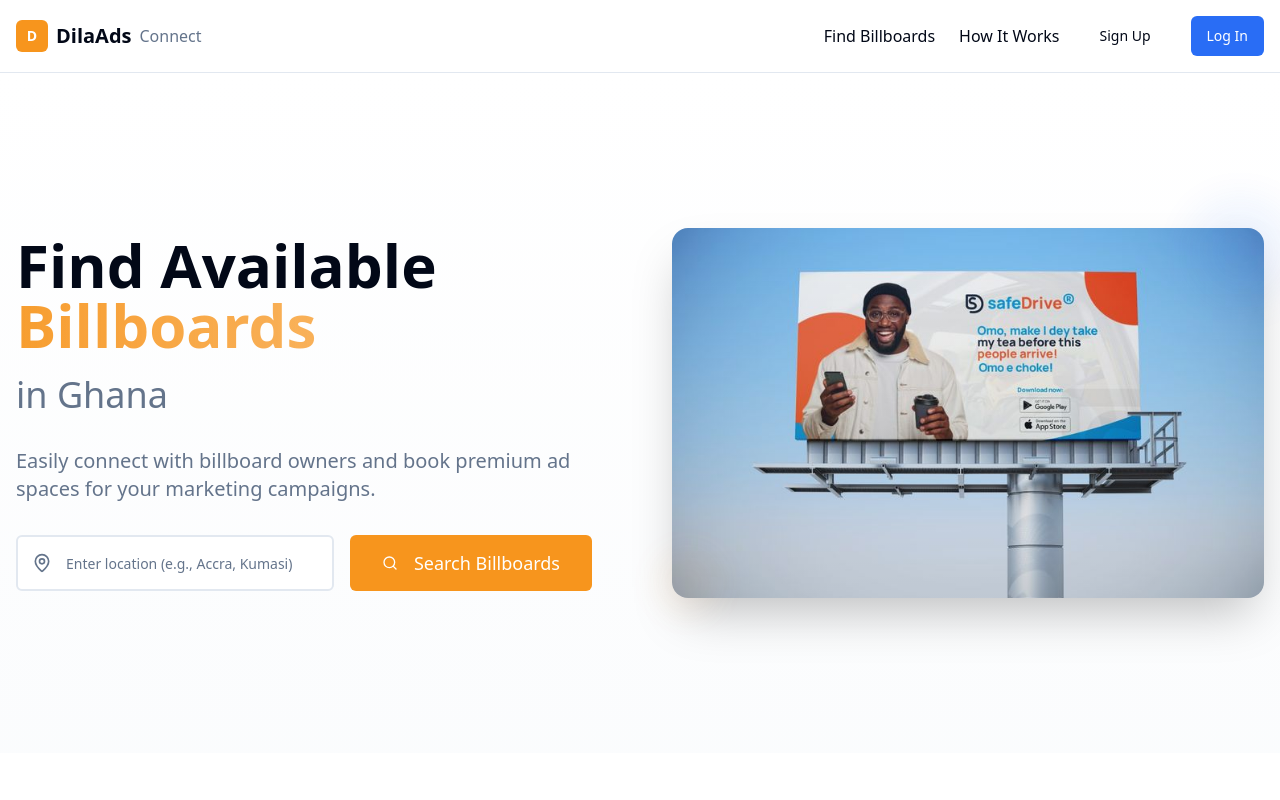
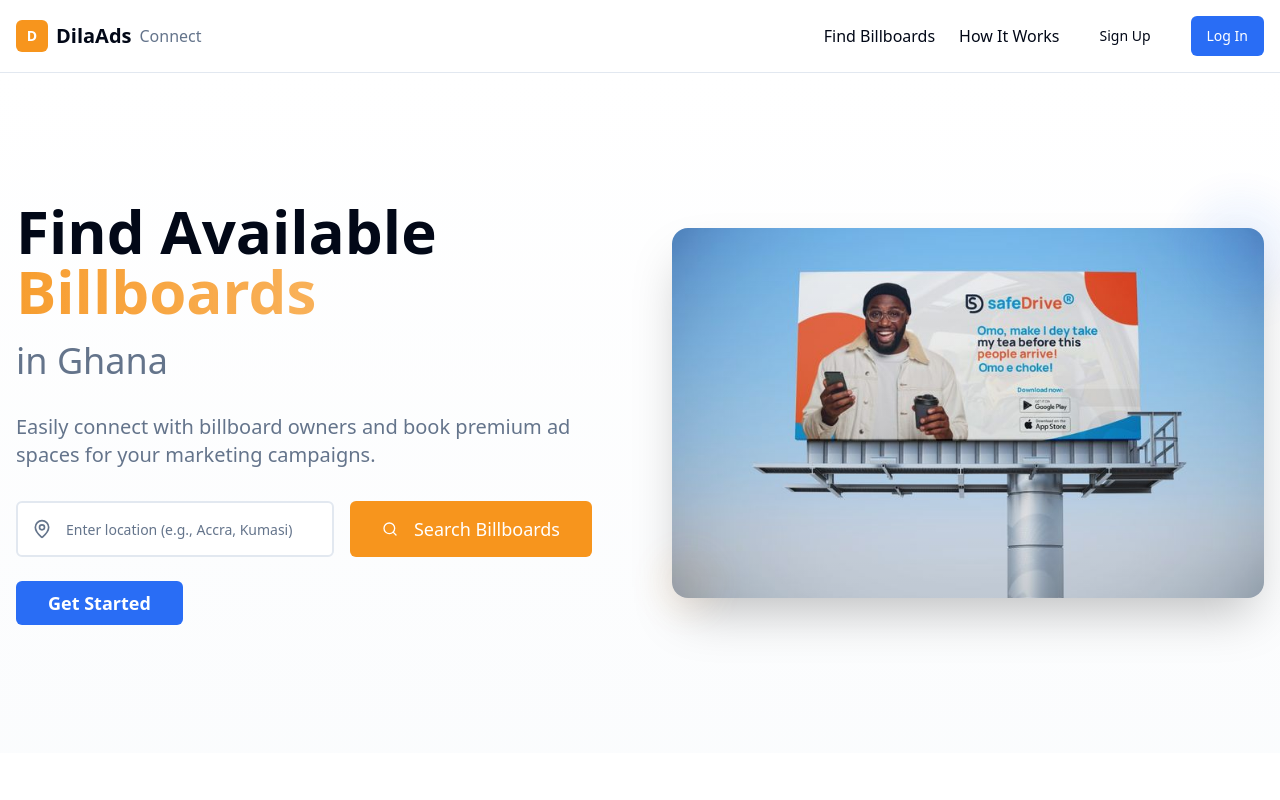
Before and after one commit to CongoMusahAdama/dila-ads-connect, a React (Vite) app: page / in a window 1280 px wide. Shown: the top 800 px of the page. Built offline with nearby package versions, Linux system fonts and the light colour scheme.

Commit message:
Redirect "Get Started" button
Redirect "Get Started" button on the homepage to the login/signup page.

```diff
--- a/src/components/Header.tsx
+++ b/src/components/Header.tsx
@@ -1,4 +1,5 @@
 import { Button } from "@/components/ui/button";
+import { Link } from "react-router-dom";
 
 const Header = () => {
   return (
@@ -20,10 +21,10 @@ const Header = () => {
             How It Works
           </a>
           <Button variant="ghost" asChild>
-            <a href="/signup">Sign Up</a>
+            <Link to="/signup">Sign Up</Link>
           </Button>
           <Button asChild>
-            <a href="/login">Log In</a>
+            <Link to="/login">Log In</Link>
           </Button>
         </nav>
       </div>
--- a/src/components/HeroSection.tsx
+++ b/src/components/HeroSection.tsx
@@ -2,9 +2,11 @@ import { Button } from "@/components/ui/button";
 import { Input } from "@/components/ui/input";
 import { MapPin, Search } from "lucide-react";
 import { useEffect, useState } from "react";
+import { useNavigate } from "react-router-dom";
 
 const HeroSection = () => {
   const [isVisible, setIsVisible] = useState(false);
+  const navigate = useNavigate();
 
   useEffect(() => {
     // Trigger animation on component mount with 2 second delay
@@ -64,6 +66,16 @@ const HeroSection = () => {
                   Search Billboards
                 </Button>
               </div>
+
+              <div className="mt-6">
+                <Button
+                  onClick={() => navigate('/login')}
+                  size="lg"
+                  className="bg-primary hover:bg-primary/90 text-primary-foreground px-8 py-3 text-lg font-semibold hover:scale-105 transition-all duration-200"
+                >
+                  Get Started
+                </Button>
+              </div>
             </div>
           </div>
 
```
